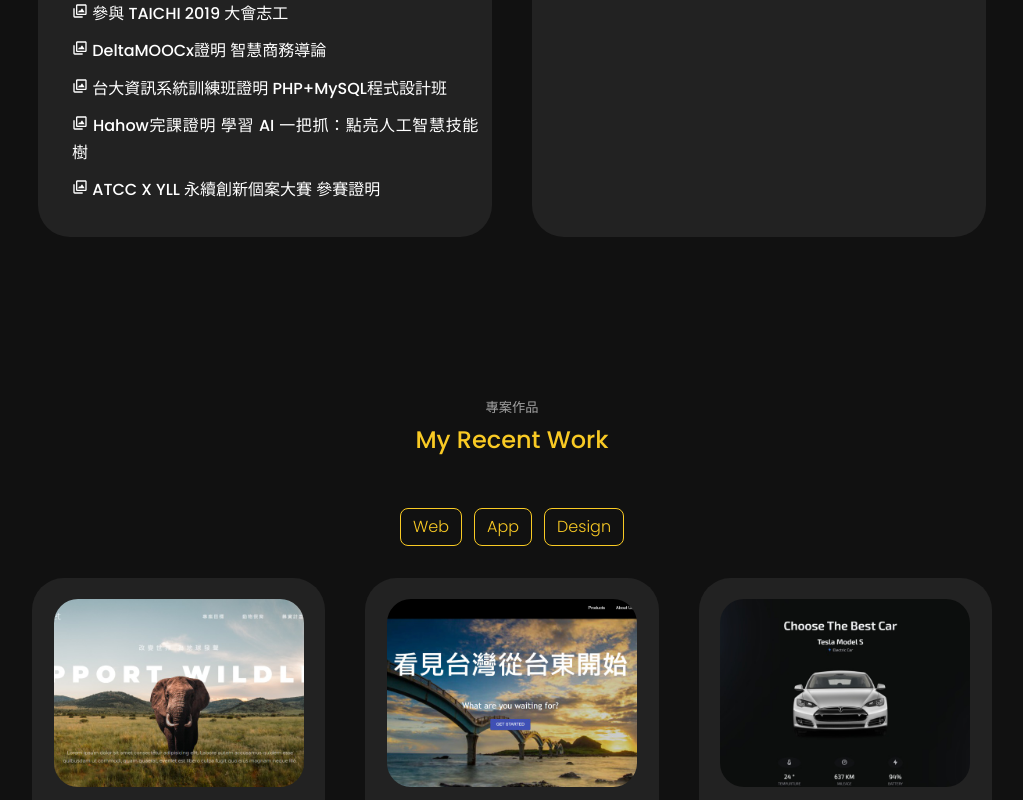
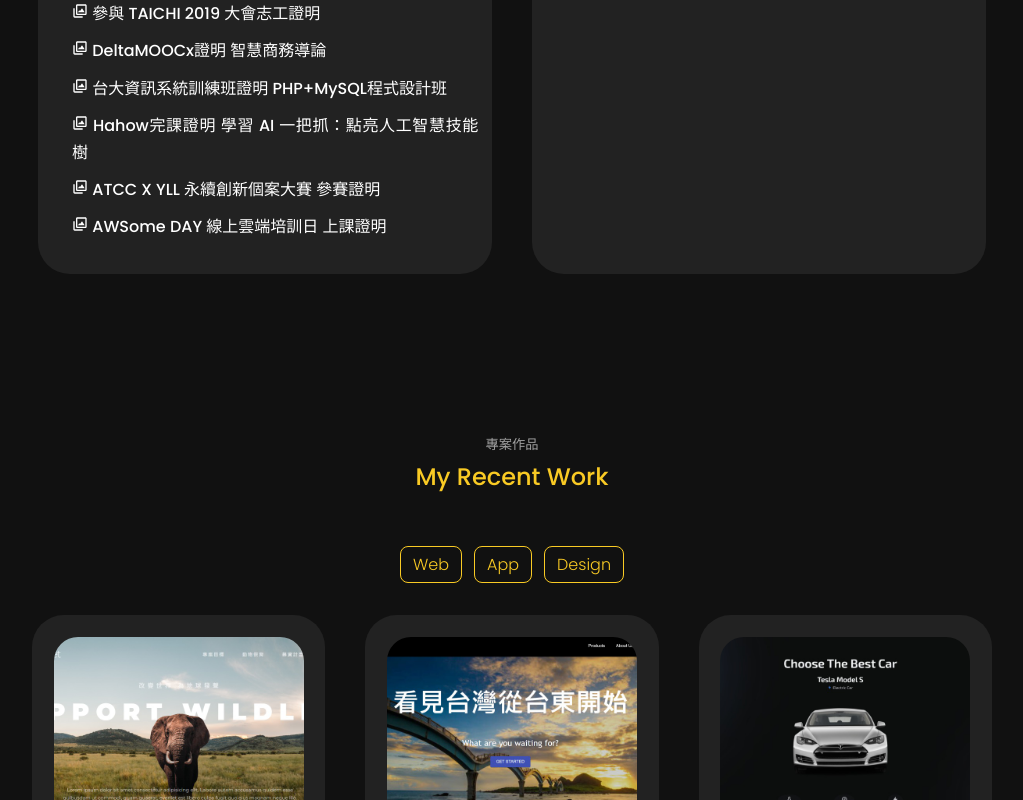
Before and after one commit to 02071819/tsengkuolun-portfolio, a React (Create React App) app: page / in a window 1280 px wide. Shown: the part 2260-3060 px from the top of the page, without its empty margins (128-1151 px from the left). Built offline with nearby package versions, Linux system fonts and the light colour scheme.

Commit message:
Update Skill.jsx

```diff
--- a/src/components/skill/Skill.jsx
+++ b/src/components/skill/Skill.jsx
@@ -30,6 +30,7 @@ import Paper8 from "../../assets/paper8.png";
 import Paper9 from "../../assets/Hahow 好學校完課證明 - 學習 AI 一把抓：點亮人工智慧技能樹.png";
 import Paper10 from "../../assets/綠E盎然_消基會參賽證明_page-0001.jpg";
 import Paper11 from "../../assets/toeic_certificate.JPG";
+import Paper12 from "../../assets/AWSome.jpg";
 import { IoMdCloseCircleOutline } from "react-icons/io";
 
 const Skill = () => {
@@ -56,7 +57,7 @@ const Skill = () => {
       id: 4,
       Paperimage: Paper4,
       title: "參與 TAICHI 2019",
-      content: "大會志工",
+      content: "大會志工證明",
     },
     {
       id: 5,
@@ -81,6 +82,12 @@ const Skill = () => {
       Paperimage: Paper10,
       title: "ATCC X YLL 永續創新個案大賽",
       content: "參賽證明",
+    },
+    {
+      id: 9,
+      Paperimage: Paper12,
+      title: "AWSome DAY 線上雲端培訓日",
+      content: "上課證明",
     },
   ];
 
```
